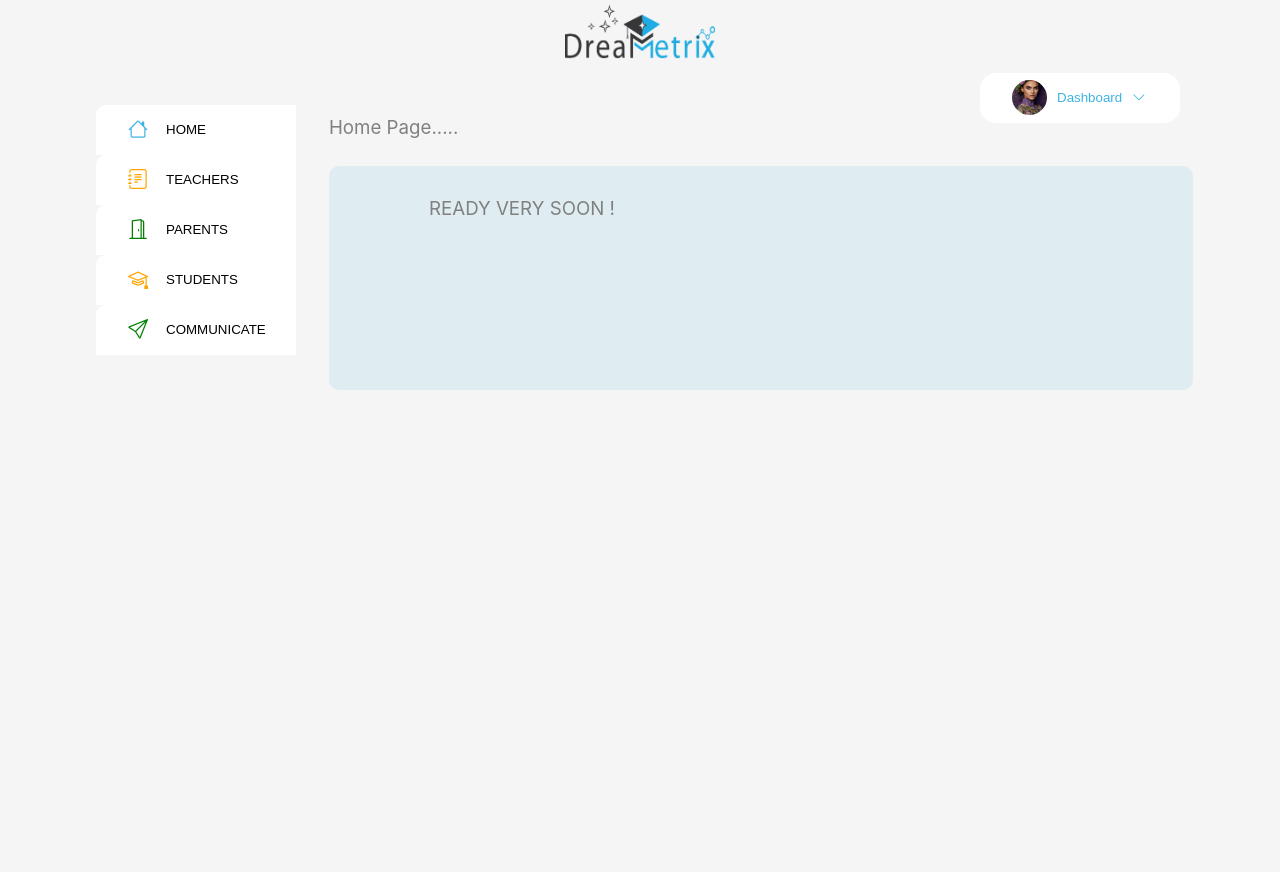
After one commit to BM-Prime-Capital/dreametrix_webapp, a Django app: page /home_school_dashboard/ in a window 1280 px wide. The commit adds this page. Run offline with Django 5.2, Linux system fonts and the light colour scheme.

Commit message:
Reajustement design et dashboard school

```diff
--- /dev/null
+++ b/School/urls.py
@@ -0,0 +1,11 @@
+from django.urls import path
+from . import views
+
+urlpatterns = [
+    path('home_school_dashboard/', views.home_school_dashboard, name='home_school_dashboard'),
+    path('teachers_school_dashboard/', views.teachers_school_dashboard, name='teachers_school_dashboard'),
+    path('parents_school_dashboard/', views.parents_school_dashboard, name='parents_school_dashboard'),
+    path('students_school_dashboard/', views.students_school_dashboard, name='students_school_dashboard'),
+    path('communicate_school_dashboard/', views.communicate_school_dashboard, name='communicate_school_dashboard'),
+    path('school_dashboard/', views.school_dashboard, name='school_dashboard'),
+]
--- a/School/views.py
+++ b/School/views.py
@@ -1,3 +1,25 @@
 from django.shortcuts import render
 
-# Create your views here.
+def home_school_dashboard(request):
+   return render(request, 'dashboard/school/home.html')
+
+def school_dashboard(request):
+    context = {
+        'username': request.user.username,
+        'email': request.user.email,
+        'school': request.user.school_name,
+        'role': 'School Leader/Principal'  # Replace with actual role if available
+    }
+    return render(request, 'dashboard/school/school_dashboard.html', context)
+
+def teachers_school_dashboard(request):
+    return render(request, 'dashboard/school/teachers.html')
+
+def parents_school_dashboard(request):
+    return render(request, 'dashboard/school/parents.html')
+
+def students_school_dashboard(request):
+    return render(request, 'dashboard/school/students.html')
+
+def communicate_school_dashboard(request):
+    return render(request, 'dashboard/school/communicate.html')
--- a/SchoolManagementSystem/static/css/admin/school_dashboard_style.css
+++ b/SchoolManagementSystem/static/css/admin/school_dashboard_style.css
@@ -1,4 +1,8 @@
 @import url("https://cdn.jsdelivr.net/npm/bootstrap-icons@1.11.3/font/bootstrap-icons.min.css");
+
+a {
+    text-decoration: none; /* Supprime le soulignement de la balise 'a' */
+}
 
 .green{
     color:green
--- a/SchoolManagementSystem/urls.py
+++ b/SchoolManagementSystem/urls.py
@@ -23,6 +23,7 @@ urlpatterns = [
     path('admin/', admin.site.urls),
     #path('', include('School.urls')),  # Uncomment and ensure School app exists
     path('', include('Authentication.urls')),  # Application d'authentification
+    path('', include('School.urls')),
     #path('select-school/', views.select_school, name='select_school'),  # Ajout d'une page pour la sélection de l'école
 ]
 if settings.DEBUG:
--- a/templates/_partials/header_dashboard.html
+++ b/templates/_partials/header_dashboard.html
@@ -10,11 +10,13 @@
   </head>
 
   <div class="header">
+      <a href="{% url 'school_dashboard' %}">
           <img src="{% static 'img/logo.png' %}" alt="DreamMetrix Logo" class="dashboard">
           <button class="btn-dashboard text-color btn">
               <img src="{% static 'img/woman.jpg' %}" alt="User Profile" class="woman11">
               Dashboard
               <i class="bi bi-chevron-down iconColor"></i>
           </button>
+      </a>
   </div>
 </html>
--- a/templates/_partials/layaout.html
+++ b/templates/_partials/layaout.html
@@ -12,7 +12,7 @@
     {% include '_partials/header_dashboard.html' %}
 
     <div class="mycontainer">
-        {% include '_partials/sidebar.html' %}
+        {% include '_partials/sidebar_school_dashboard.html' %}
 
         <!-- Bloc de contenu dynamique -->
         <div class="container-right">
--- /dev/null
+++ b/templates/_partials/sidebar_school_dashboard.html
@@ -0,0 +1,36 @@
+{% load static %}
+
+<div class="container-left">
+    <div class="left">
+        <a href="{% url 'home_school_dashboard' %}">
+            <button class="btn-1 btn" onclick="location.href='#'">
+                    <i class="bi bi-house blue"></i> HOME
+            </button>
+        </a>
+
+        <a href="{% url 'teachers_school_dashboard' %}">
+            <button class="btn-1 btn" onclick="location.href='#'">
+                <i class="bi bi-journal-text orange"></i> TEACHERS
+            </button>
+        </a>
+
+        <a href="{% url 'parents_school_dashboard' %}">
+            <button class="btn-1 btn" onclick="location.href='#'">
+                <i class="bi bi-door-open green"></i> PARENTS
+            </button>
+        </a>
+
+        <a href="{% url 'students_school_dashboard' %}">
+            <button class="btn-1 btn" onclick="location.href='#'">
+                <i class="bi bi-mortarboard orange"></i> STUDENTS
+            </button>
+        </a>
+
+        <a href="{% url 'communicate_school_dashboard' %}">
+            <button class="btn-1 btn" onclick="location.href='#'">
+                <i class="bi bi-send green"></i> COMMUNICATE
+            </button>
+        </a>
+    </div>
+
+</div>
--- /dev/null
+++ b/templates/dashboard/school/home.html
@@ -0,0 +1,10 @@
+{% extends "_partials/layaout.html" %}
+{% load static %}
+
+{% block content %}
+    <!-- Assistance Section -->
+    <h3 class="text-gray">Home Page.....</h3>
+    <div class="middleZone-2">
+        <h3 class="text-gray">READY VERY SOON !</h3>
+    </div>
+{% endblock %}
```
Also changed, not shown: templates/_partials/sidebar.html (deleted, +0 -12 lines), templates/dashboard/school/communicate.html (added, +10 -0 lines), templates/dashboard/school/parents.html (added, +10 -0 lines), templates/dashboard/school/students.html (added, +10 -0 lines), templates/dashboard/school/teachers.html (added, +10 -0 lines). Lines whose indentation alone changed are shown as unchanged.
